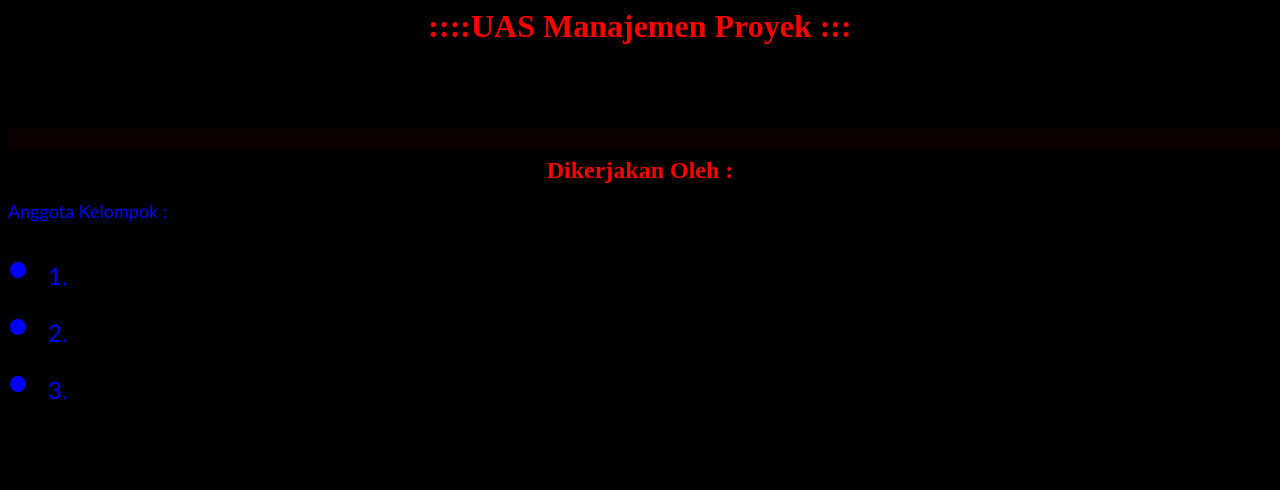
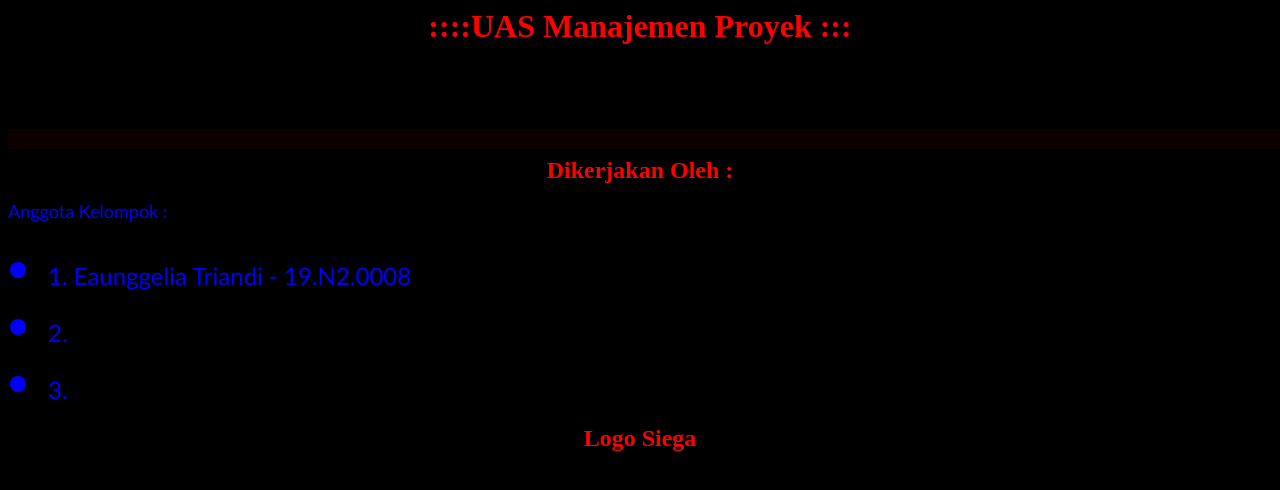
Before and after one commit to EaunggeliaTriandi/UAS_Manajemen_Proyek, a plain HTML site: page Index.html in a window 1280 px wide. Shown: the top 490 px of the page. Drawn offline with Linux system fonts and the light colour scheme.

Commit message:
update html
add nim and container for image

```diff
--- a/Index.html
+++ b/Index.html
@@ -17,10 +17,13 @@
 <P>Anggota Kelompok : <br>
 <font size=7>
 <ul type=cricle>
-<li><font size= 5 face=calibri color=blue> 1.
+<li><font size= 5 face=calibri color=blue> 1.  Eaunggelia Triandi - 19.N2.0008
 <li><font size= 5 face=calibri color=blue> 2.
 <li><font size= 5 face=calibri color=blue> 3.
 </ul>
 </font>
+<center>
+<font size=5 face=Algerian color= red> <B>Logo Siega</B></font><br>
+</center>
 </body>
 </html>
```
